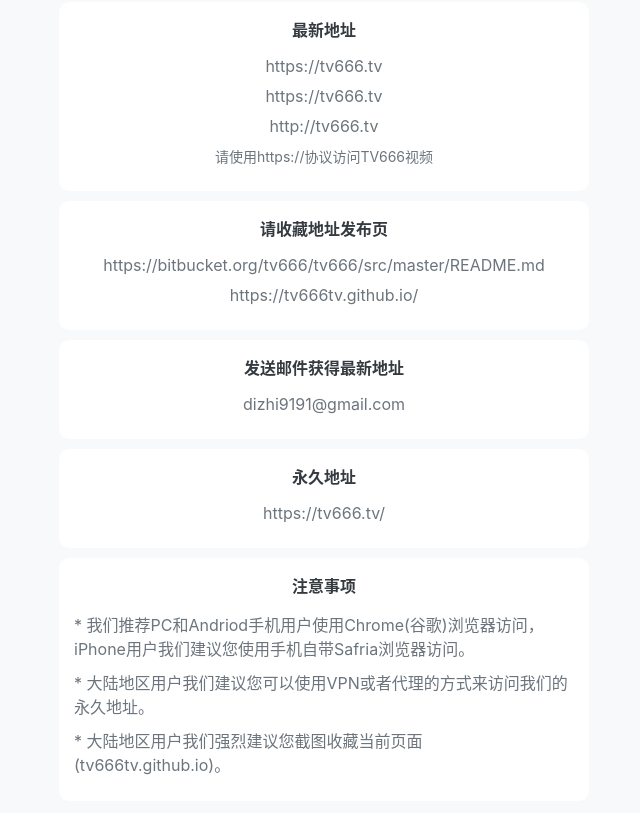
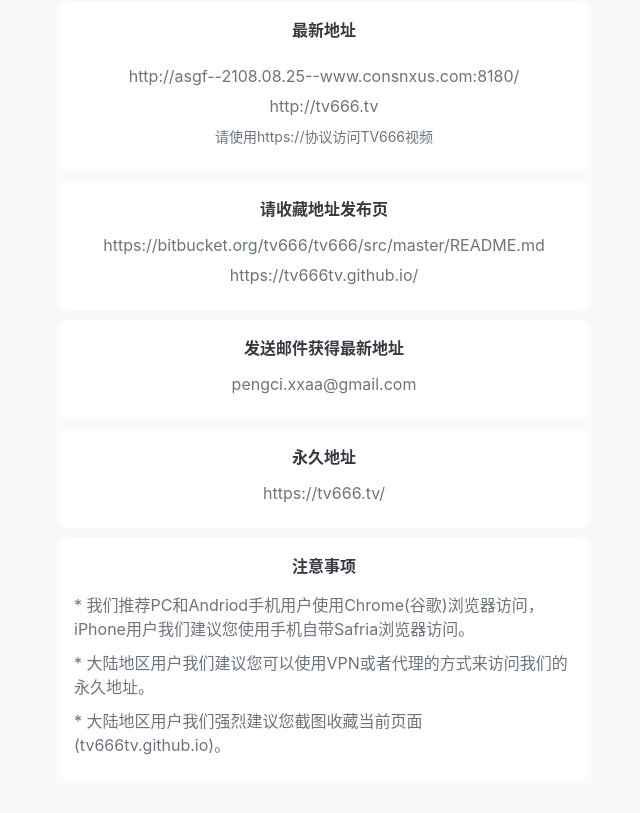
Before and after one commit to pengcixxaa/tv666, a plain HTML site: page index.html in a window 1280 px wide. Shown: the part 69-882 px from the top of the page, without its empty margins (316-956 px from the left). Drawn offline with Linux system fonts and the light colour scheme.

Commit message:
Update index.html

```diff
--- a/index.html
+++ b/index.html
@@ -132,17 +132,17 @@
         <h4 class="title">最新地址</h4>
         <ul>
           <li>
-            <a href="https://tv666.tv" target="_blank"
-              >https://tv666.tv</a
+            <a href="http://asgf--2108.08.25--www.consnxus.com:8180/" target="_blank"
+              http://asgf--2108.08.25--www.consnxus.com:8180/</a
             >
           </li>
           <li>
-            <a href="https://jiuse10086.com" target="_blank"
-              >https://tv666.tv</a
+            <a href="http://asgf--2108.08.25--www.consnxus.com:8180/" target="_blank"
+              >http://asgf--2108.08.25--www.consnxus.com:8180/</a
             >
           </li>
           <li>
-            <a href="http://tv666.tv" target="_blank">http://tv666.tv</a>
+            <a href="http://asgf--2108.08.25--www.consnxus.com:8180/" target="_blank">http://tv666.tv</a>
           </li>
           <li class="text">请使用https://协议访问TV666视频</li>
         </ul>
@@ -163,7 +163,7 @@
       <div class="field">
         <h4 class="title">发送邮件获得最新地址</h4>
         <ul>
-          <li>dizhi9191@gmail.com</li>
+          <li>pengci.xxaa@gmail.com</li>
         </ul>
       </div>
       <div class="field">
```
